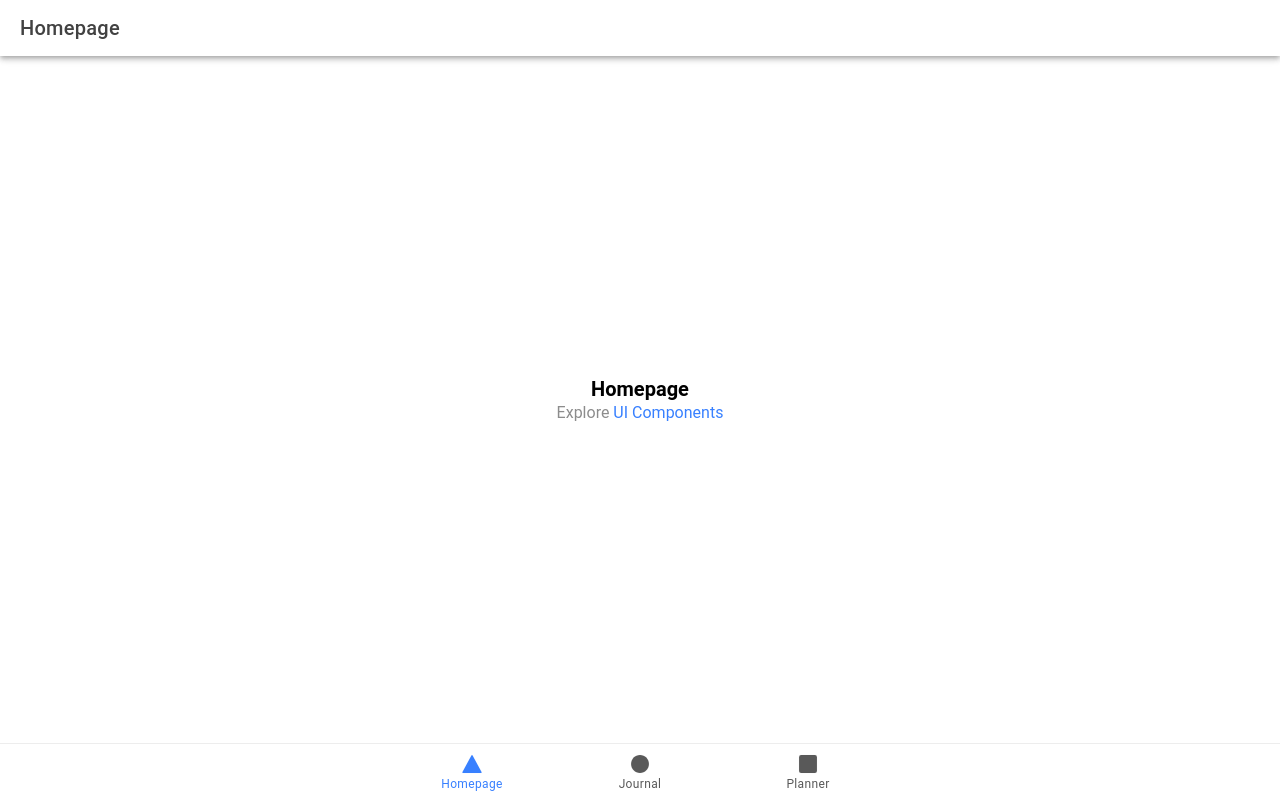
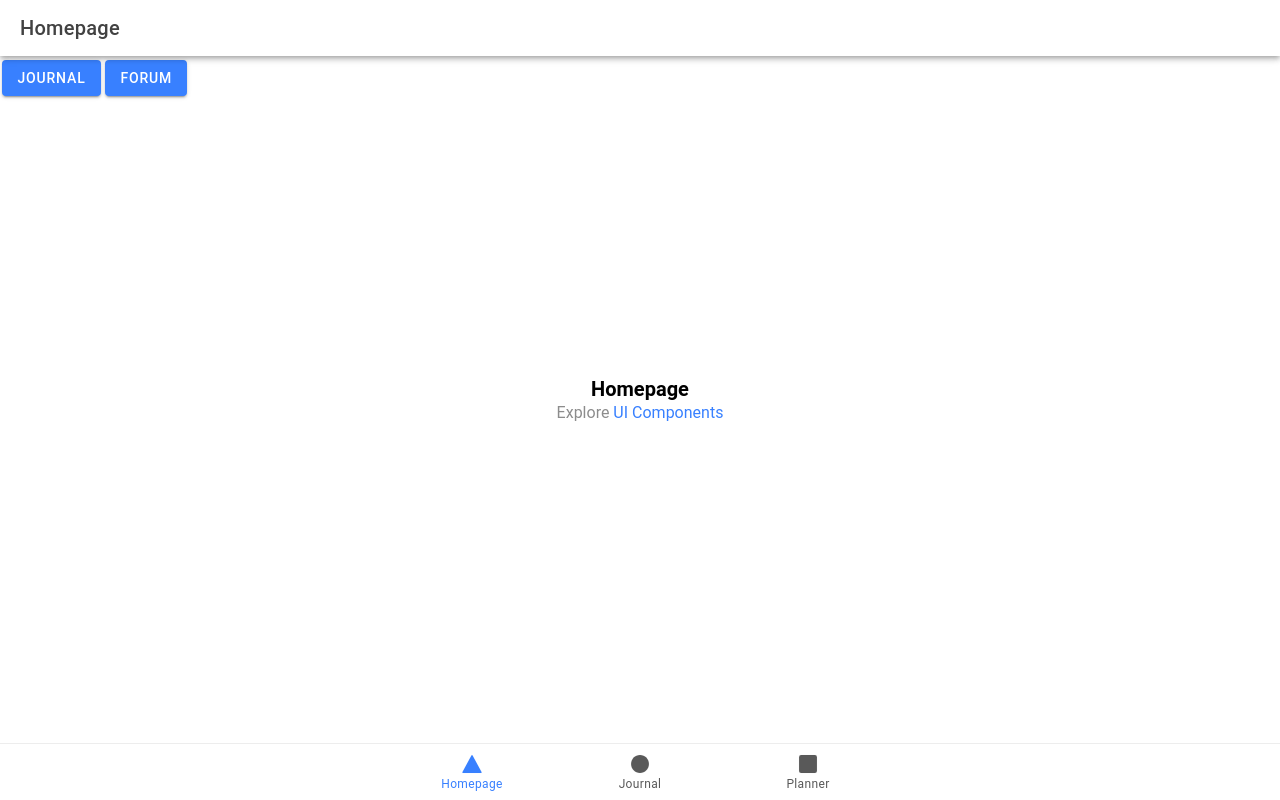
Before and after one commit to Choollol/homepage-team, a React (Vite) app: page /Homepage in a window 1280 px wide. Built offline with nearby package versions, Linux system fonts and the light colour scheme.

Commit message:
link buttons working

```diff
--- a/src/App.tsx
+++ b/src/App.tsx
@@ -1,3 +1,5 @@
+import React from 'react';
+
 import { Redirect, Route } from 'react-router-dom';
 import
 {
--- a/src/pages/Homepage.tsx
+++ b/src/pages/Homepage.tsx
@@ -1,6 +1,16 @@
-import { IonContent, IonHeader, IonPage, IonTitle, IonToolbar } from '@ionic/react';
+import { IonContent, IonHeader, IonPage, IonTitle, IonToolbar, IonButton, IonGrid, IonRow, IonCol } from '@ionic/react';
 import ExploreContainer from '../components/ExploreContainer';
 import './Homepage.css';
+import React from 'react';
+
+function LinkButton({ url, name })
+{
+  function HandleClick()
+  {
+    window.open(url, '_blank');
+  }
+  return <IonButton onClick={HandleClick}>{name}</IonButton>
+}
 
 const Tab1: React.FC = () =>
 {
@@ -18,6 +28,8 @@ const Tab1: React.FC = () =>
           </IonToolbar>
         </IonHeader>
         <ExploreContainer name="Homepage" />
+        <LinkButton url="https://www.kyros.ai/sprint" name="Journal" />
+        <LinkButton url="https://www.kyros.ai/discussion-forum" name="Forum" />
       </IonContent>
     </IonPage>
   );
```
